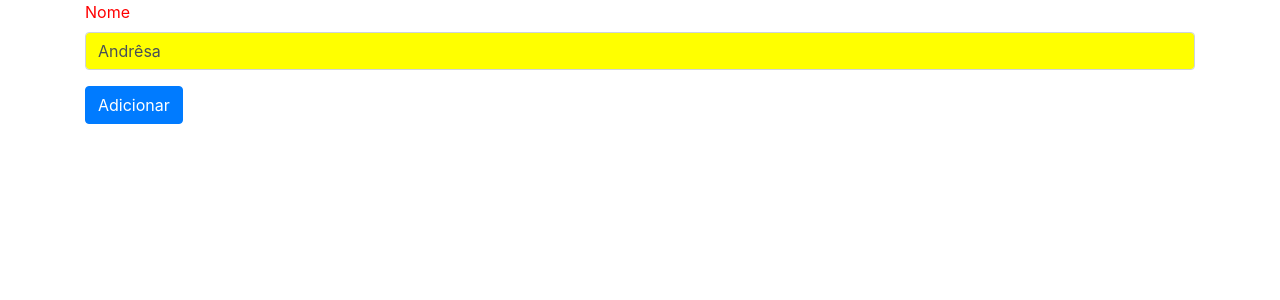
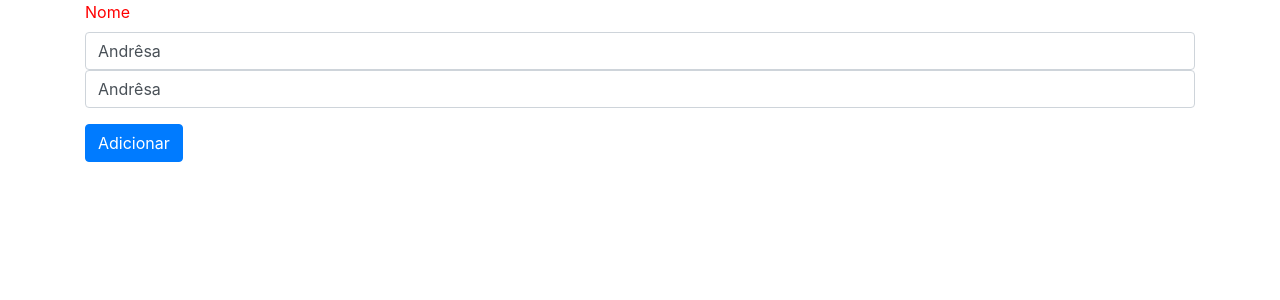
Before and after one commit to andresaleite/money-web, an Angular app: page / in a window 1280 px wide. Shown: the top 300 px of the page. Built offline with nearby package versions, Linux system fonts and the light colour scheme.

Commit message:
aula_11.2

```diff
--- a/src/app/campo-colorido.directive.ts
+++ b/src/app/campo-colorido.directive.ts
@@ -1,5 +1,5 @@
 
-import { Directive, ElementRef, Renderer2 } from '@angular/core';
+import { Directive, ElementRef, Renderer2, HostListener } from '@angular/core';
 
 @Directive({
   //selector: 'button'
@@ -11,10 +11,17 @@ export class CampoColoridoDirective {
   constructor(
     private elementRef: ElementRef,
     private renderer: Renderer2
-  ) {
-    this.renderer.setStyle(elementRef.nativeElement,
+  ) {}
+
+  @HostListener('focus') quandoFocar() {
+    this.renderer.setStyle(this.elementRef.nativeElement,
       'background-color', 'yellow');
-   }
+  }
+
+  @HostListener('blur') quandoPerderFoco() {
+    this.renderer.setStyle(this.elementRef.nativeElement,
+      'background-color', 'transparent');
+  }
 
 
 }
--- a/src/app/funcionario-form/funcionario-form.component.html
+++ b/src/app/funcionario-form/funcionario-form.component.html
@@ -4,5 +4,6 @@
 <div class="form-group">
   <label >Nome</label>
     <input type="text" class="form-control" [(ngModel)]="nome" (focus)="adicionado=false" appCampoColorido>
+    <input type="text" class="form-control" [(ngModel)]="nome" (focus)="adicionado=false" appCampoColorido>
 </div>
 <button type="button" class="btn btn-primary" [disabled]="nome.length == 0" (click)="adicionar()">Adicionar</button>
```
